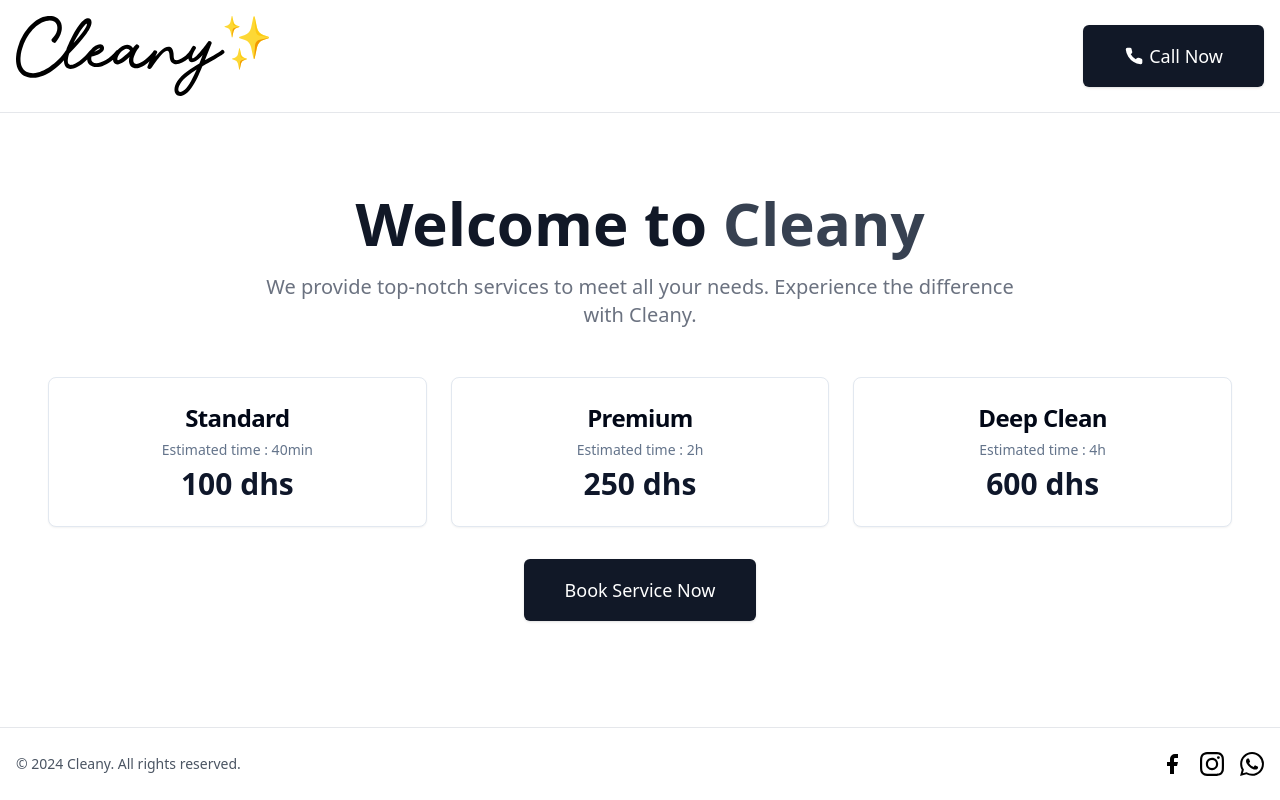
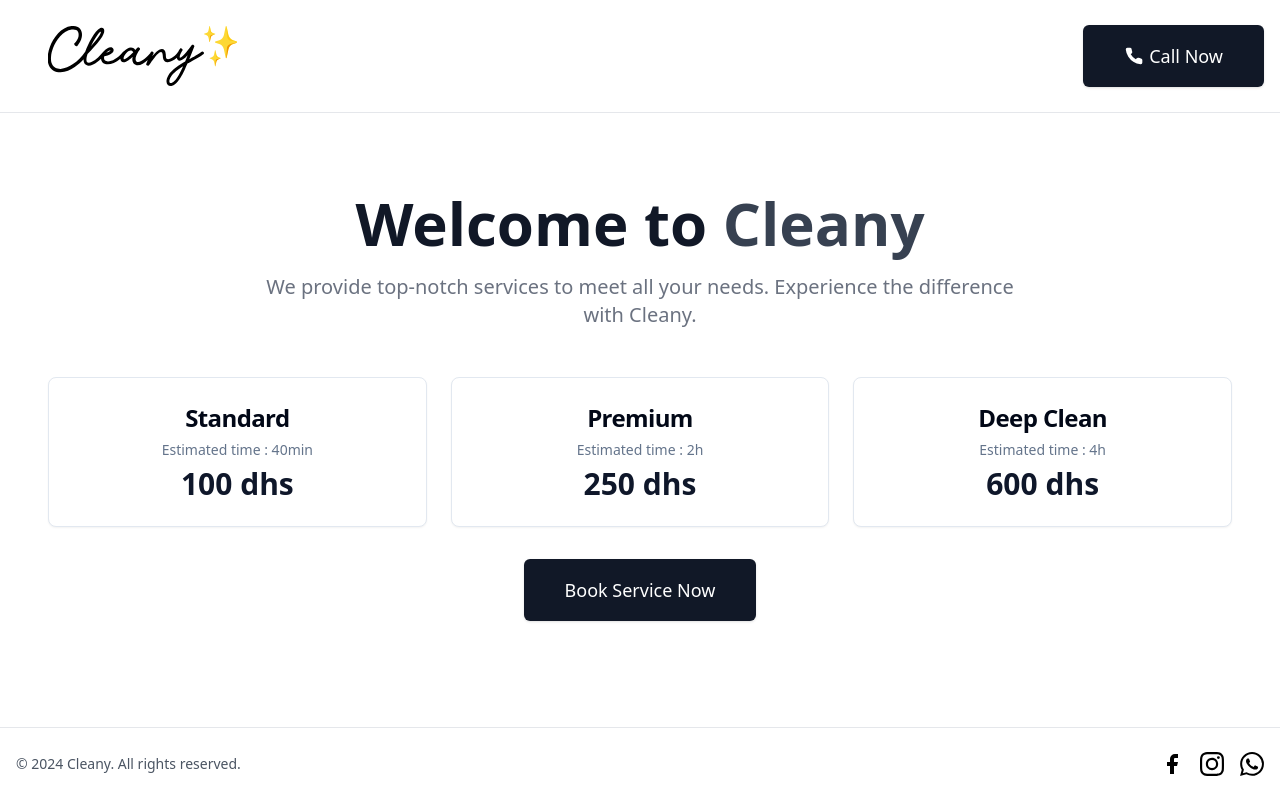
Before and after one commit to AmineAbisourour/cleany-ma, a React (Vite) app: page / in a window 1280 px wide. Built offline with nearby package versions, Linux system fonts and the light colour scheme.

Commit message:
resize logo

```diff
--- a/src/components/Header.jsx
+++ b/src/components/Header.jsx
@@ -15,11 +15,9 @@ function Header() {
   return (
     <header className="bg-white border-b border-gray-200">
       <div className="container mx-auto px-4 py-4 flex justify-between items-center">
-        <div className="text-2xl font-bold text-black">
-          <Link to="/">
-            <img src={logo} alt="logo" />
-          </Link>
-        </div>
+        <Link to="/">
+          <img className="scale-75" src={logo} alt="logo" />
+        </Link>
         <div className="rounded-md shadow">
           <Link
             to="tel:+212660004043"
```
